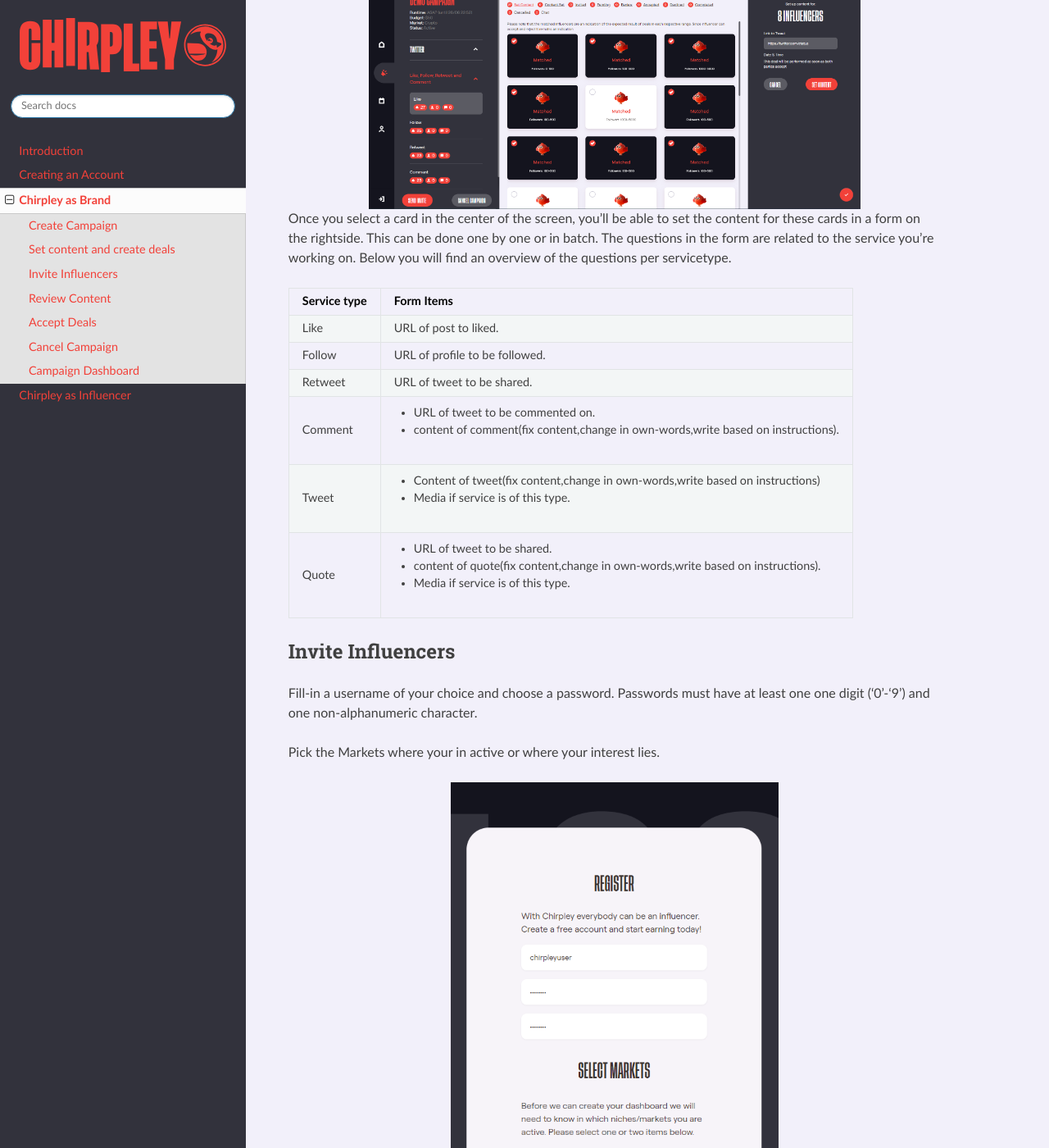
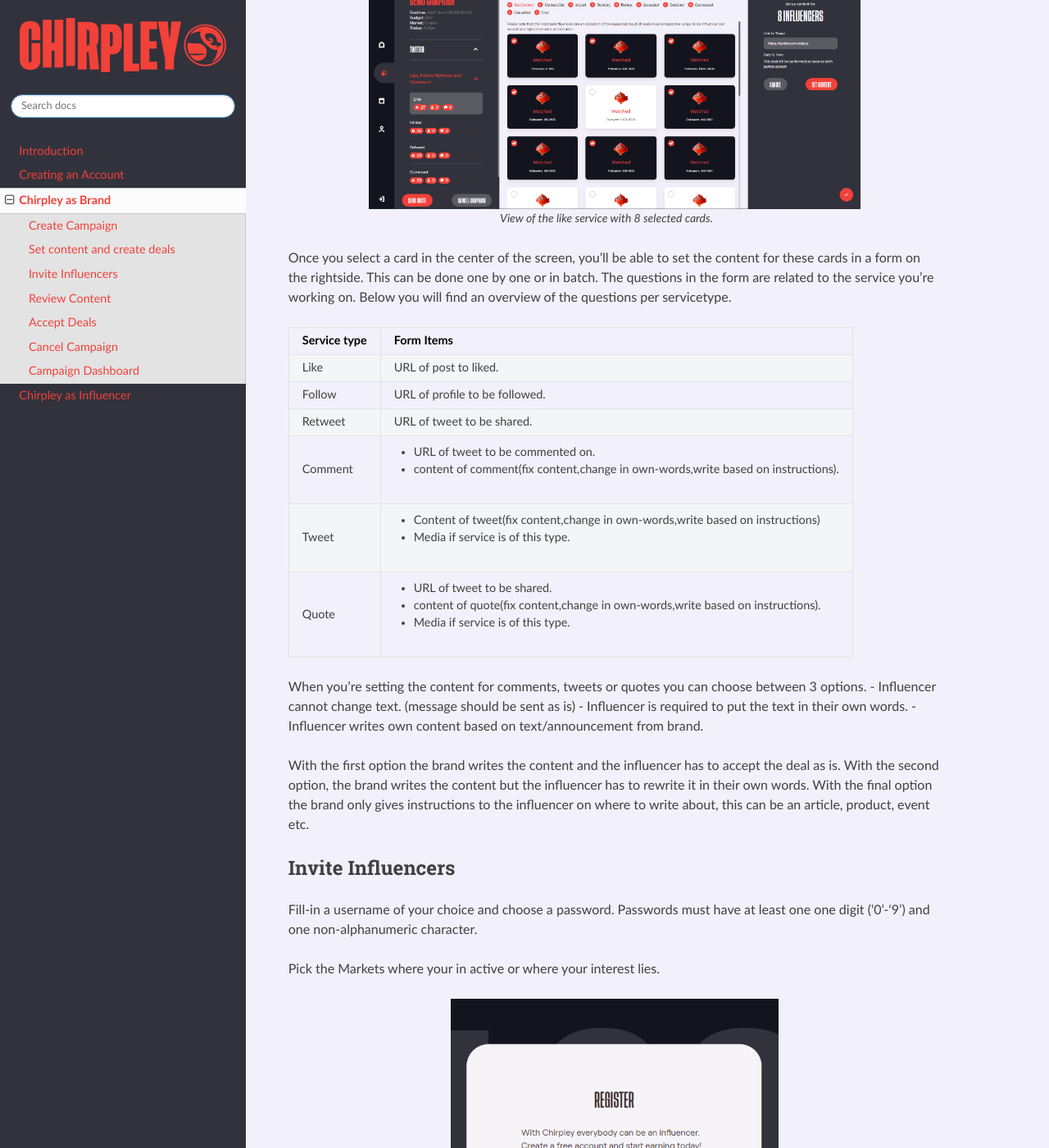
Before and after one commit to chirpley/docs, a Sphinx documentation site: the page built from docs/source/asbrand.rst, in a window 1280 px wide and 1400 px high, scrolled down 4096 px. Shown: the whole window at 82% size. Built offline with Sphinx 7.4.7 and the Read the Docs theme 2.0.0, drawn with Linux system fonts in a browser that asks for light colours; pages that are not in the unit, such as notebooks, are missing from menus.

Commit message:
Update asbrand.rst

```diff
--- a/docs/source/asbrand.rst
+++ b/docs/source/asbrand.rst
@@ -129,8 +129,10 @@ The number and type of the shown influencers is roughtly based on the budget ava
   :align: center
   :alt: Like deals
 
-Once you select a card in the center of the screen, you'll be able to set the content for these cards in a form on the rightside. This can be done one by one or in batch.
-The questions in the form are related to the service you're working on. Below you will find an overview of the questions per servicetype.
+  View of the like service with 8 selected cards.
+
+Once you select a card in the center of the screen, you'll be able to set the content for these cards in a form on the rightside. This can be done one by one or in batch. The questions in the form are related to the service you're working on.
+Below you will find an overview of the questions per servicetype.
 
 
 ============  ==========
@@ -150,6 +152,15 @@ Quote         - URL of tweet to be shared.
               - content of quote(fix content,change in own-words,write based on instructions).
               - Media if service is of this type.
 ============  ==========
+
+When you're setting the content for comments, tweets or quotes you can choose between 3 options.
+- Influencer cannot change text. (message should be sent as is)
+- Influencer is required to put the text in their own words.
+- Influencer writes own content based on text/announcement from brand.
+
+With the first option the brand writes the content and the influencer has to accept the deal as is. With the second option, the brand writes the content but the influencer has to rewrite it in their own words. With the final option the brand only gives instructions to the influencer on where to write about, this can be an article, product, event etc.
+
+
 
 Invite Influencers
 ------------
```
